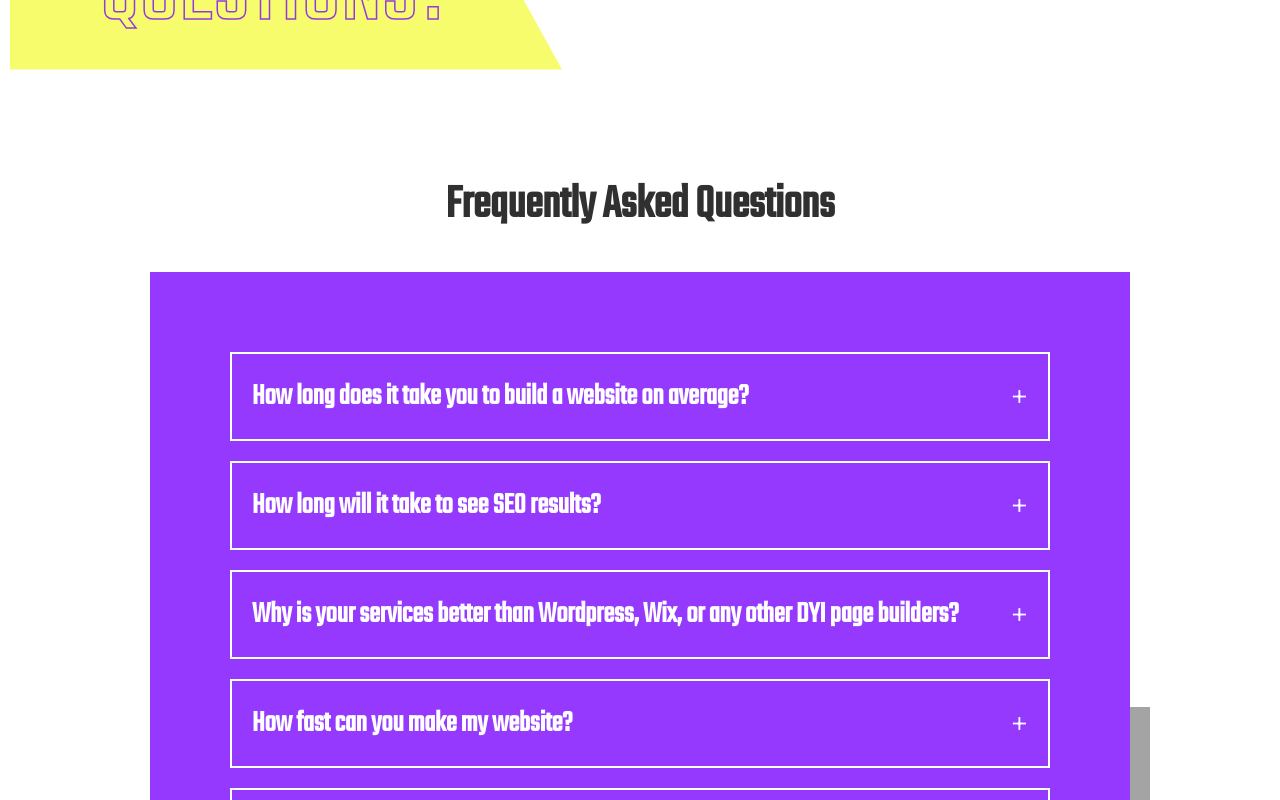
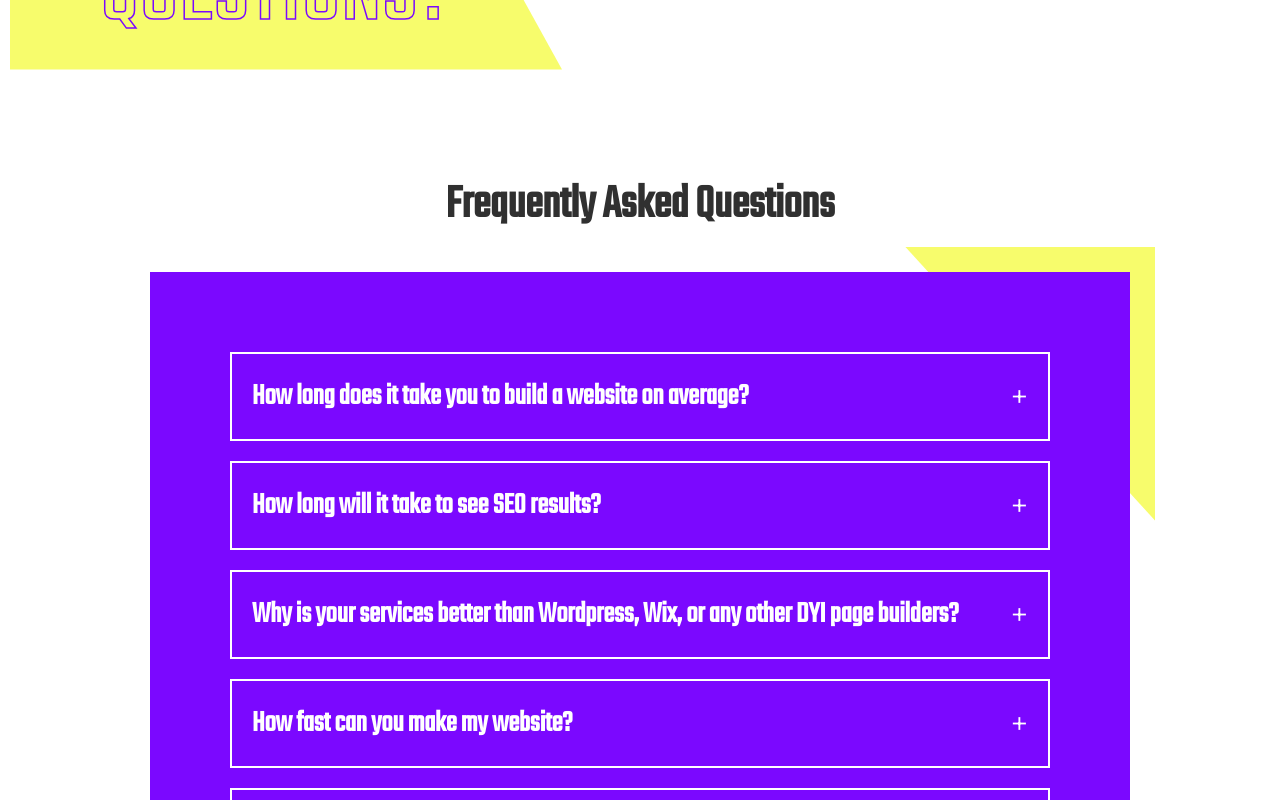
Before and after one commit to ChristianWare/templateOne, a Next.js app: page /pricing in a window 1280 px wide. Shown: the part 2420-3220 px from the top of the page. Built offline with nearby package versions, Linux system fonts and the light colour scheme.

Commit message:
FAQ Updates

```diff
--- a/src/comps/faqs/FAQsection.module.css
+++ b/src/comps/faqs/FAQsection.module.css
@@ -7,6 +7,8 @@
     display: flex;
     flex-direction: column;
     gap: 3rem;
+    position: relative;
+    z-index: 1;
 }
 
 .heading {
@@ -24,24 +26,16 @@
     position: relative;
 }
 
-.leftRightContainer::after {
+.leftRightContainer:after {
+    content: '';
+    z-index: -1;
     position: absolute;
-    bottom: 0;
-    right: -20px;
-    width: 20px;
-    height: 250px;
-    background: var(--accent3);
-    content: '';
-}
-
-.leftRightContainer::before {
-    position: absolute;
-    bottom: -20px;
-    right: -20px;
+    top: -25px;
+    right: -25px;
     width: 250px;
-    height: 20px;
-    background: var(--accent3);
-    content: '';
+    height: 40%;
+    clip-path: polygon(100% 0, 0 0, 100% 100%);
+    background-color: var(--accent2);
 }
 
 .right {
--- a/src/comps/portfolio/Portfolio.js
+++ b/src/comps/portfolio/Portfolio.js
@@ -77,7 +77,7 @@ function Portfolio() {
           </div>
         </div>
         <div className={styles.btnContainer}>
-          <Button text='All Photos' color='tertiary' />
+          <Button text='See All Photos' color='tertiary' />
         </div>
       </div>
     </div>
--- a/src/comps/pricingSection/PricingSection.module.css
+++ b/src/comps/pricingSection/PricingSection.module.css
@@ -46,7 +46,6 @@
     background-color: var(--accent2);
     margin-top: 5rem;
     position: relative;
-    /* z-index: 1; */
 }
 
 .leaderInfo::after {
--- a/styles/globals.css
+++ b/styles/globals.css
@@ -3,7 +3,7 @@
   --accent2: #F7FC6C;
   --accent3: #A4A4A4;
   --accent4: #ffffff;
-  --accent5: rgb(123, 8, 255, 0.8);
+  --accent5: #7b08ff;
 }
 
 @font-face {
```
